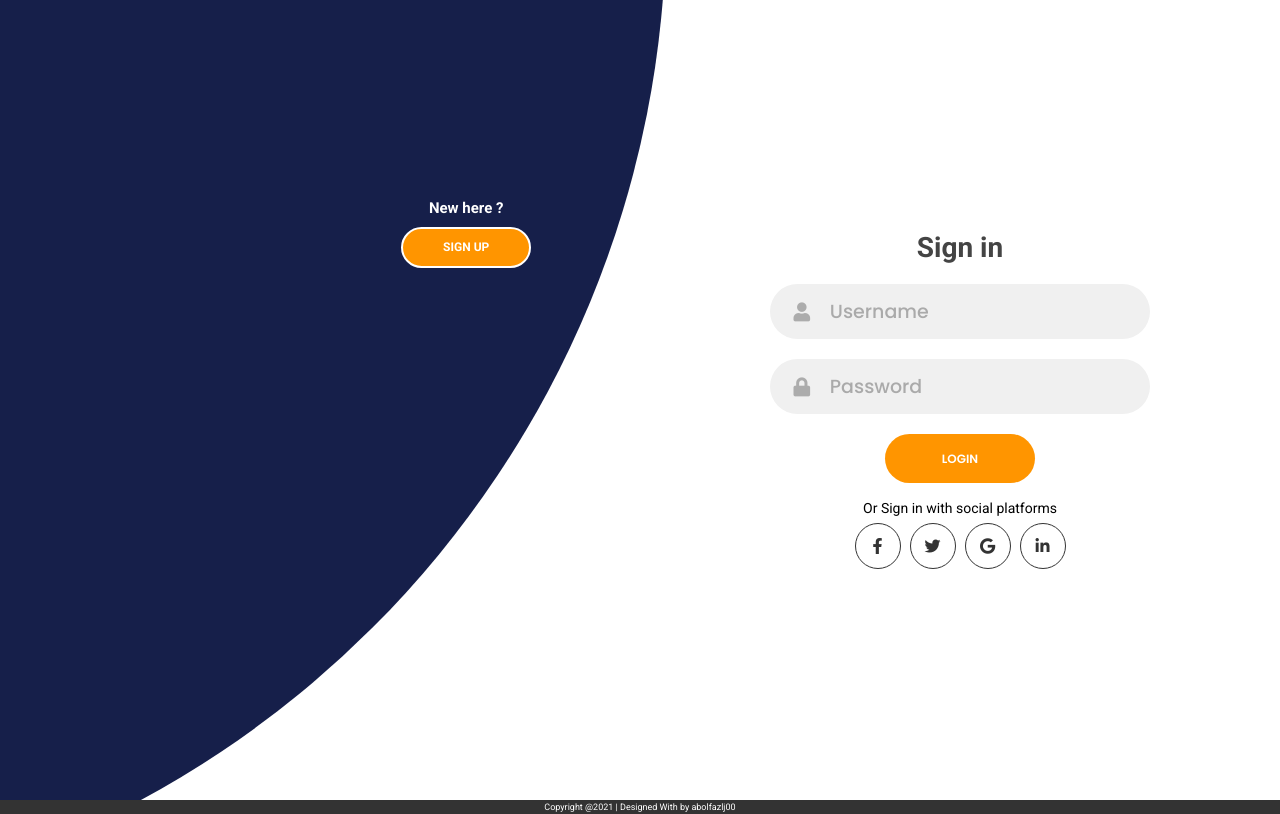
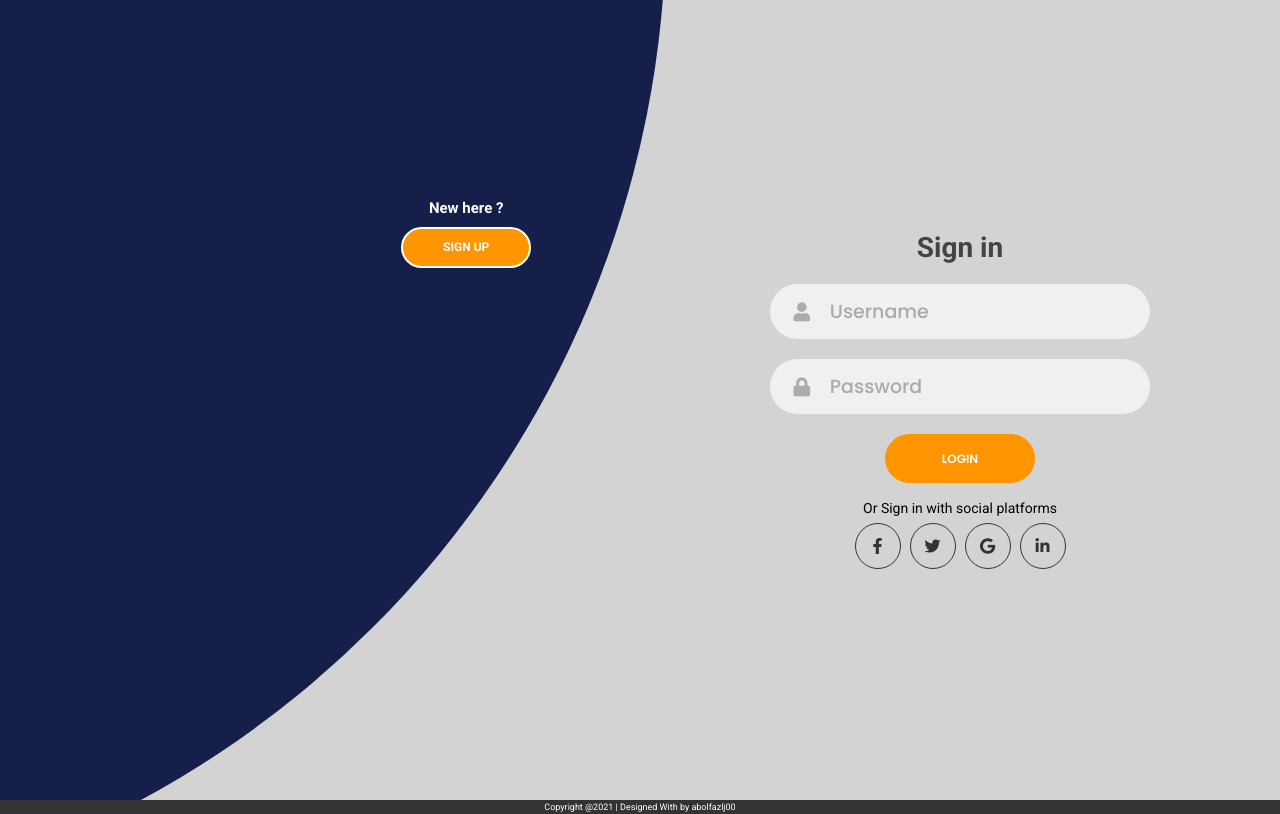
Before and after one commit to abolfazlj00/Ecommerce_djangoProject, a Django app: page /account/sign-in/ in a window 1280 px wide. Shown: the part 81-895 px from the top of the page. Run offline with Django 3.2, Linux system fonts and the light colour scheme.

Commit message:
little change

```diff
--- a/account/static/account/css/register-login.css
+++ b/account/static/account/css/register-login.css
@@ -8,7 +8,7 @@
 .register-login {
     position: relative;
     width: 100%;
-    background-color: #fff;
+    background-color: lightgray;
     min-height: 100vh;
     overflow: hidden;
 }
```
